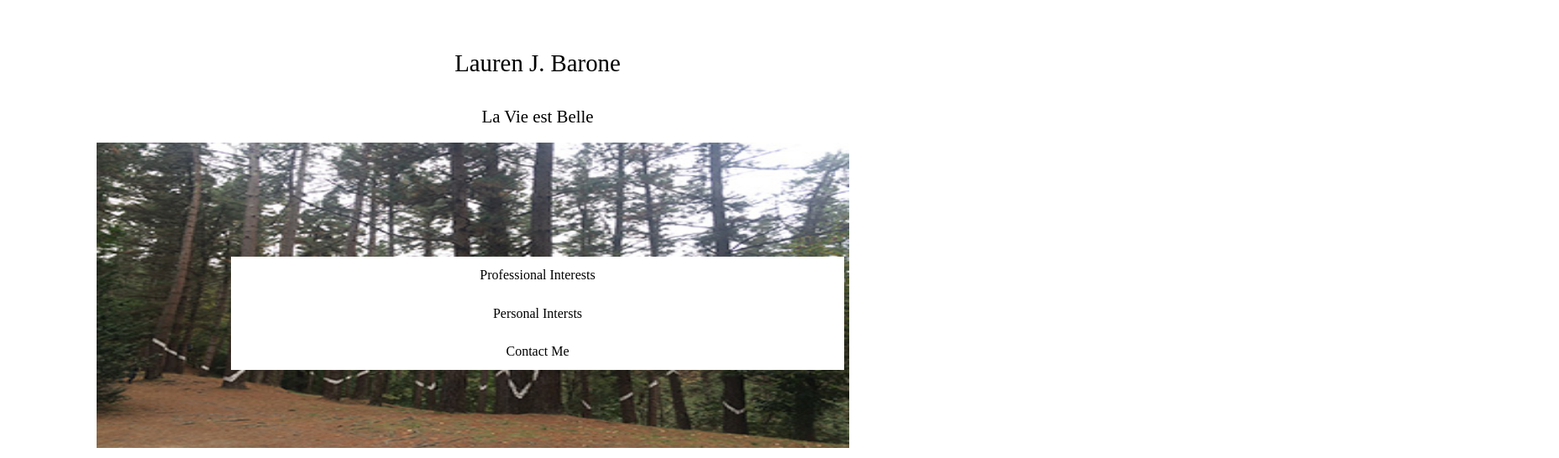
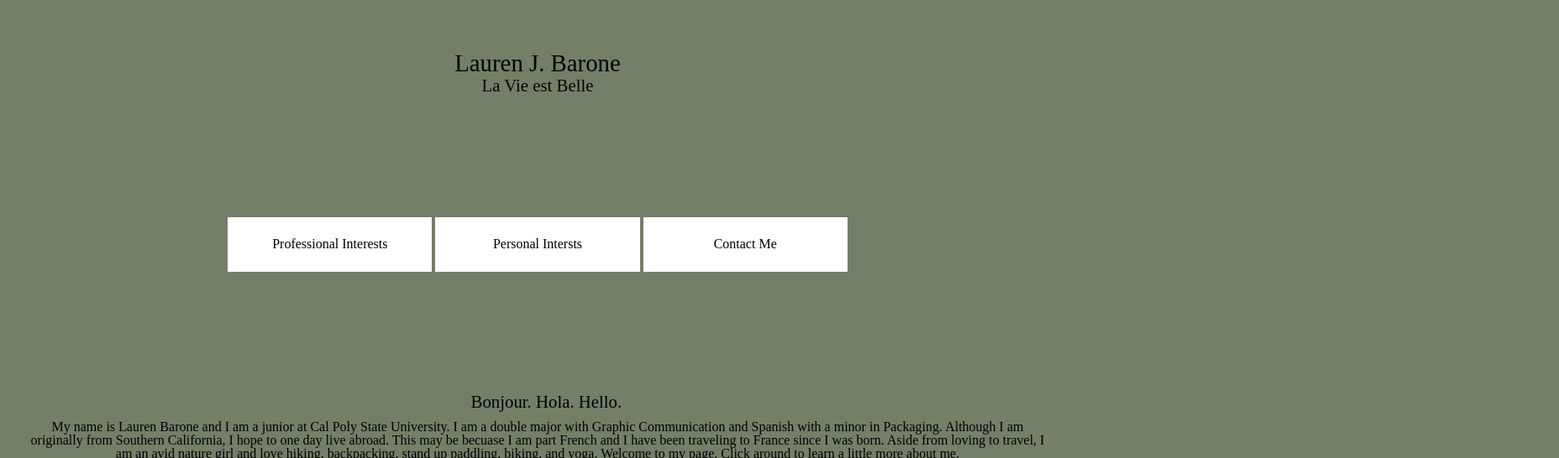
Before and after one commit to grc-338-03-spring-2016/github-mobile-website-03-ljbarone, a plain HTML site: page index.html in a window 1280 px wide. Shown: the top 546 px of the page at 84% size, 1856 px wide, since content can reach past the window. Drawn offline with Linux system fonts and the light colour scheme; a web font is replaced by a local one.

Commit message:
Responsive website 1

```diff
--- a/index.html
+++ b/index.html
@@ -10,12 +10,7 @@
 
 <style>
 
-.container{
-    background-image: url("images/tree.jpg");
-    background-repeat: no-repeat;
-    background-position: 30% 20%;
-    background-size: 70% 30%;
-    }
+
 
 </style>
 </head>
@@ -37,7 +32,7 @@
 
 <h5>Bonjour. Hola. Hello.</h5>
     <p>My name is Lauren Barone and I am a junior at Cal Poly State University. I am a double major with Graphic Communication and Spanish with a minor in Packaging. Although I am originally from Southern California, I hope to one day live abroad. This may be becuase I am part French and I have been traveling to France since I was born. Aside from loving to travel, I am an avid nature girl and love hiking, backpacking, stand up paddling, biking, and yoga. Welcome to my page. Click around to learn a little more about me. </p>
-<img src="images/me.jpg" alt="picture of me" width="380" height="300">
+<img src="images/me.png" alt="picture of me" width="380" height="300">
 
 <h2>Discover. Enjoy.</h2>
 
--- a/stylesheet/stylesheet.css
+++ b/stylesheet/stylesheet.css
@@ -1,3 +1,9 @@
+body{
+    background-image: url("../images/tree.jpg");
+    background-repeat: no-repeat;
+    background-position: 30% 20%;
+    }
+
 a{
     text-decoration: none;
 }
@@ -83,5 +89,40 @@ div{
     padding: 2em 2em 1em 2em;
 }
 /* for tablets: */
+@media only screen and (min-width: 768px){
+   body{
+    background-image: url();
+    background-repeat: no-repeat;
+    background-position: 30% 20%;
+    background-color: rgb(116,127,104);
+    }
+    h1{
+        background: none;
+        padding: 1em 0 0 0;
+    }
+    h2{
+        background: none;
+        padding: .125em 0 0 0;
+    }
+    nav ul{
+        background: none;
+        float: left;
+        width: 100%;
+        position: relative;
+        left: 50%;
+    }
+    nav ul li{
+        display: inline-block;
+        width: 20%;
+        position: relative;
+        right: 50%;
+        background-color: white;
+    }
+    h5{
+        padding: 1em 0 .5em 1em;
+    }
+}
+/* For desktop: */
+@media only screen and (min-width: 1024px){
 
-/* For desktop: */
+}
```
Also changed, not shown: contact.html (+8 -0 lines), personal.html (+8 -0 lines), professional.html (+8 -0 lines), images/me.jpg (deleted), images/me.png (added).
